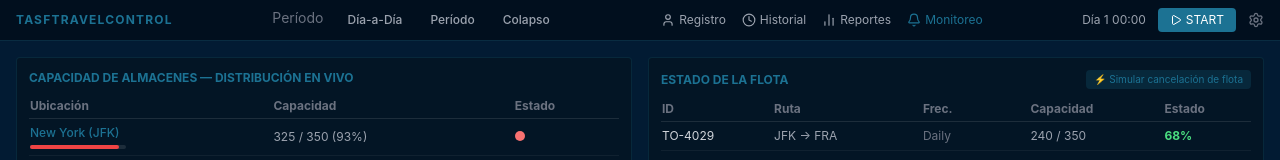
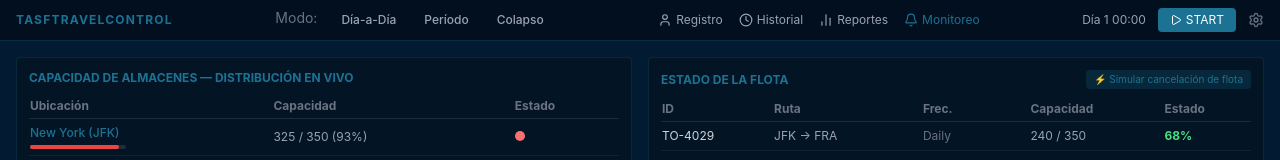
Before and after one commit to Marcor47/Tasf_Travel_Control, a React (Vite) app in the folder tasf-frontend/: page /monitoreo in a window 1280 px wide. Shown: the top 160 px of the page. Built offline with nearby package versions, Linux system fonts and the light colour scheme.

Commit message:
Cambio etiqueta de barra de navegación

```diff
--- a/tasf-frontend/src/components/layout/Navbar.jsx
+++ b/tasf-frontend/src/components/layout/Navbar.jsx
@@ -28,7 +28,7 @@ export default function Navbar({ running, onToggle, clock }) {
 
       {/* Modos */}
       <div className="flex gap-1">
-        <span className="text-gray-500 mr-2">Período</span>
+        <span className="text-gray-500 mr-2">Modo: </span>
         {modes.map(m => (
           <button key={m.path}
             onClick={() => nav(m.path)}
```
